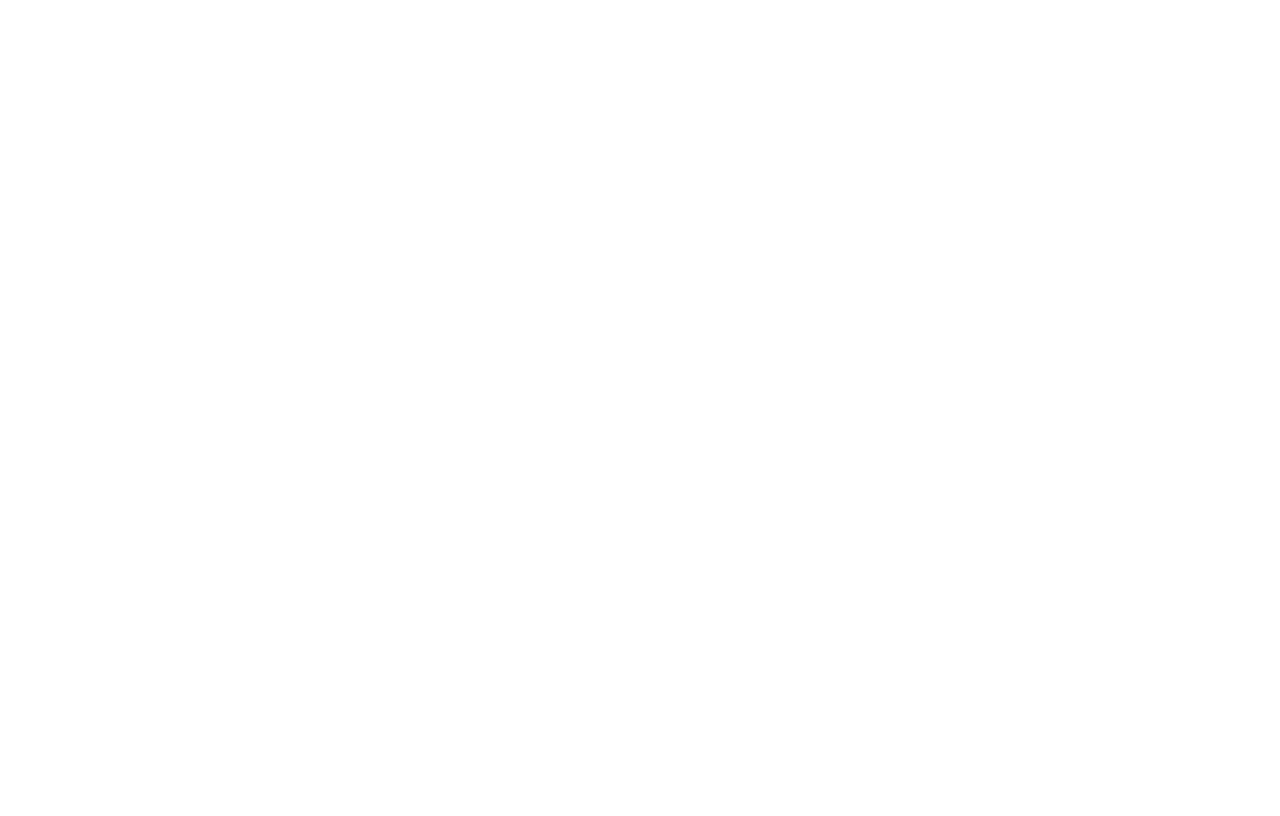
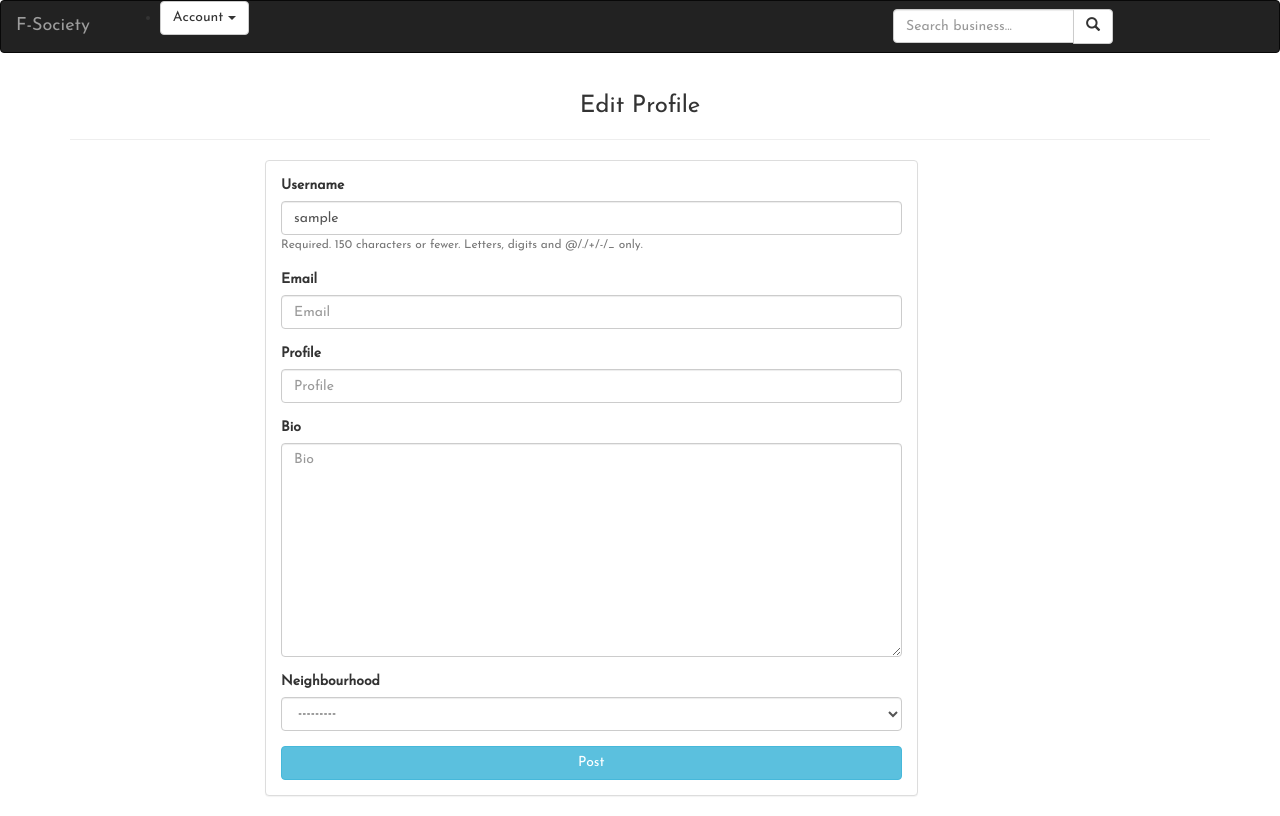
Before and after one commit to Vitalis-Kirui/Neighbourhood, a Django app: page /update/1 in a window 1280 px wide. Before the commit the page is empty. Run offline with Django 3.2, Linux system fonts and the light colour scheme; the visitor is signed in with stand-in values (Sample User, id 1); data comes from the database, SQL or seed files in the repository; data that the repository does not hold is empty; some libraries are stand-ins or nearby versions.

Commit message:
pushing update profile template

```diff
--- a/neighborhoodapp/templates/registration/profile.html
+++ b/neighborhoodapp/templates/registration/profile.html
@@ -60,7 +60,7 @@
                 <div class="row">
                     <div class="col-md-12">
                         <h3><span style="padding-right: 3%;">{{user.username}} </span><a
-                                href="" target="_blank"><button
+                                href="{% url 'update_profile' user.id %}" target="_blank"><button
                                     class="btn btn-warning btn-">Edit Profile</button></a>
                         </h3>
                     </div>
--- a/neighborhoodapp/templates/registration/update_profile.html
+++ b/neighborhoodapp/templates/registration/update_profile.html
@@ -0,0 +1,31 @@
+{%extends "base.html"%}
+{% load bootstrap3 %}
+{% block content %}
+
+<div class="container">
+    <h3 class="text-center">Edit Profile</h3>
+    <hr>
+    <div class="row">
+        <div class="col-md-2"> </div>
+        <div class="col-md-7">
+
+            <div class="panel panel-default">
+
+                <div class="panel-body">
+                    <form method="POST" action='' enctype=multipart/form-data>
+                        {% csrf_token %}
+                        {% bootstrap_form update_user %}
+                        {% bootstrap_form update_profile %}
+
+                        <div class="form-group">
+                            <input type="submit" class="btn btn-info col-md-12" value="Post">
+                        </div>
+                        <input type="hidden" name="next" value="{{next}}">
+                    </form>
+                </div>
+            </div>
+        </div>
+
+    </div>
+</div>
+{% endblock %}
```
